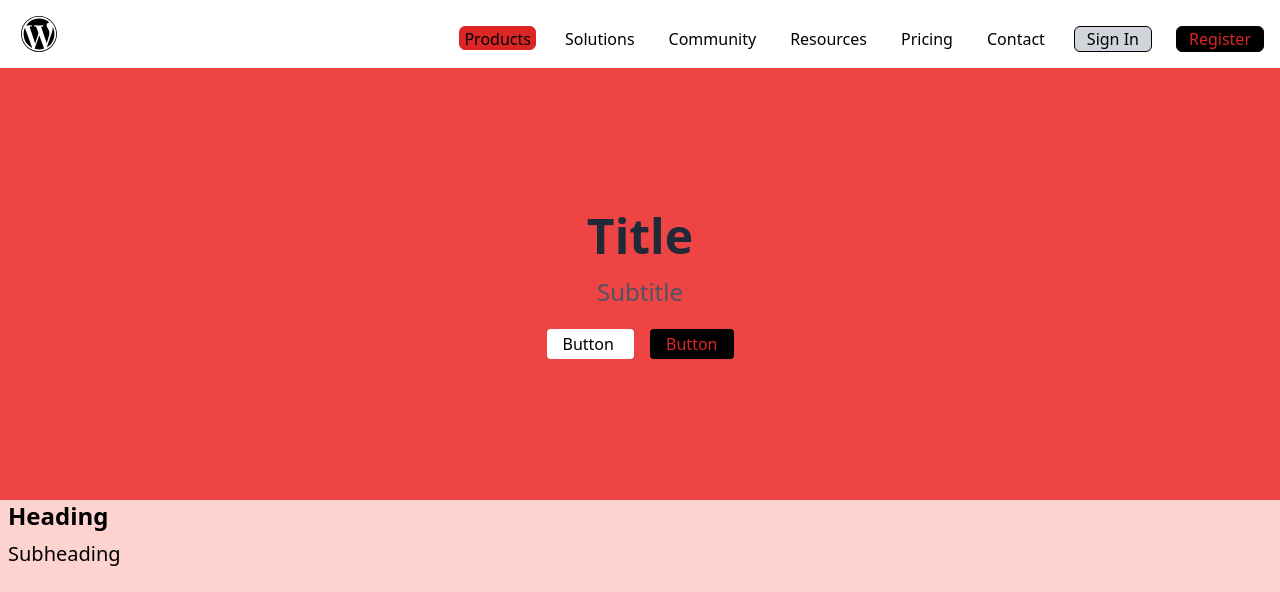
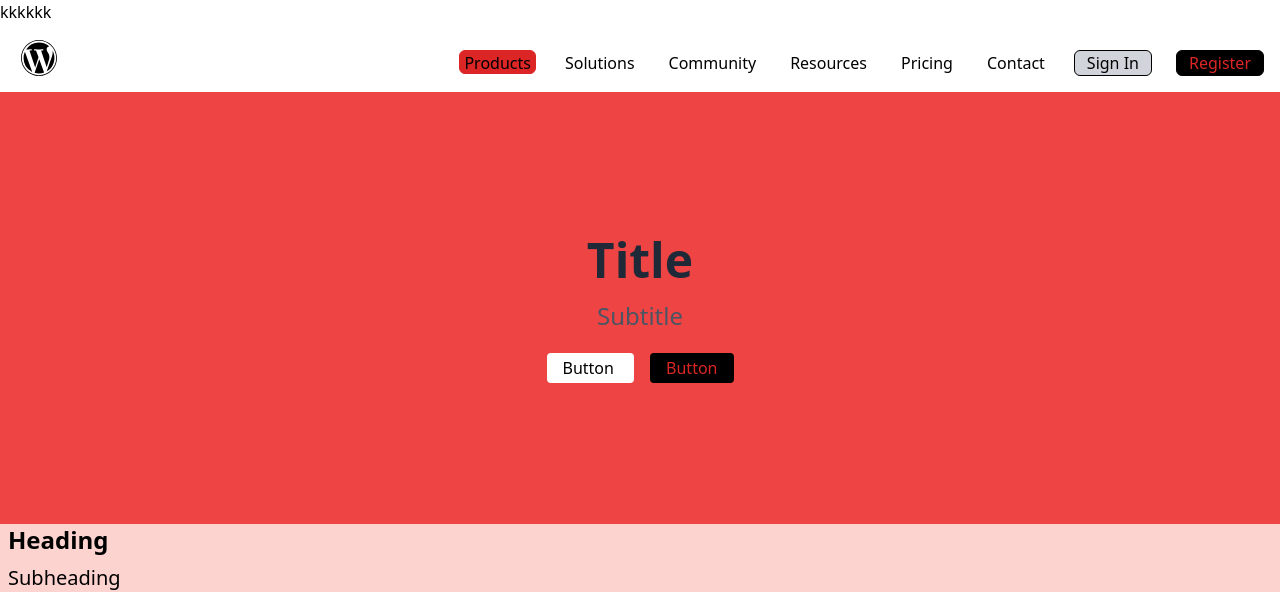
Before and after one commit to karnpriya08/Group-learning-2, a plain HTML site: page index.html in a window 1280 px wide. Shown: the top 592 px of the page. Drawn offline with nearby package versions, Linux system fonts and the light colour scheme.

Commit message:
checking

```diff
--- a/index.html
+++ b/index.html
@@ -8,7 +8,10 @@
 </head>
 <body>
     <!-- header section -->
+
     <header>
+      <!-- just adding this line to check -->
+      <p>kkkkkk</p>
         <nav class="bg-white m-4">
             <div class=" mx-auto flex justify-between items-end">
 
```
